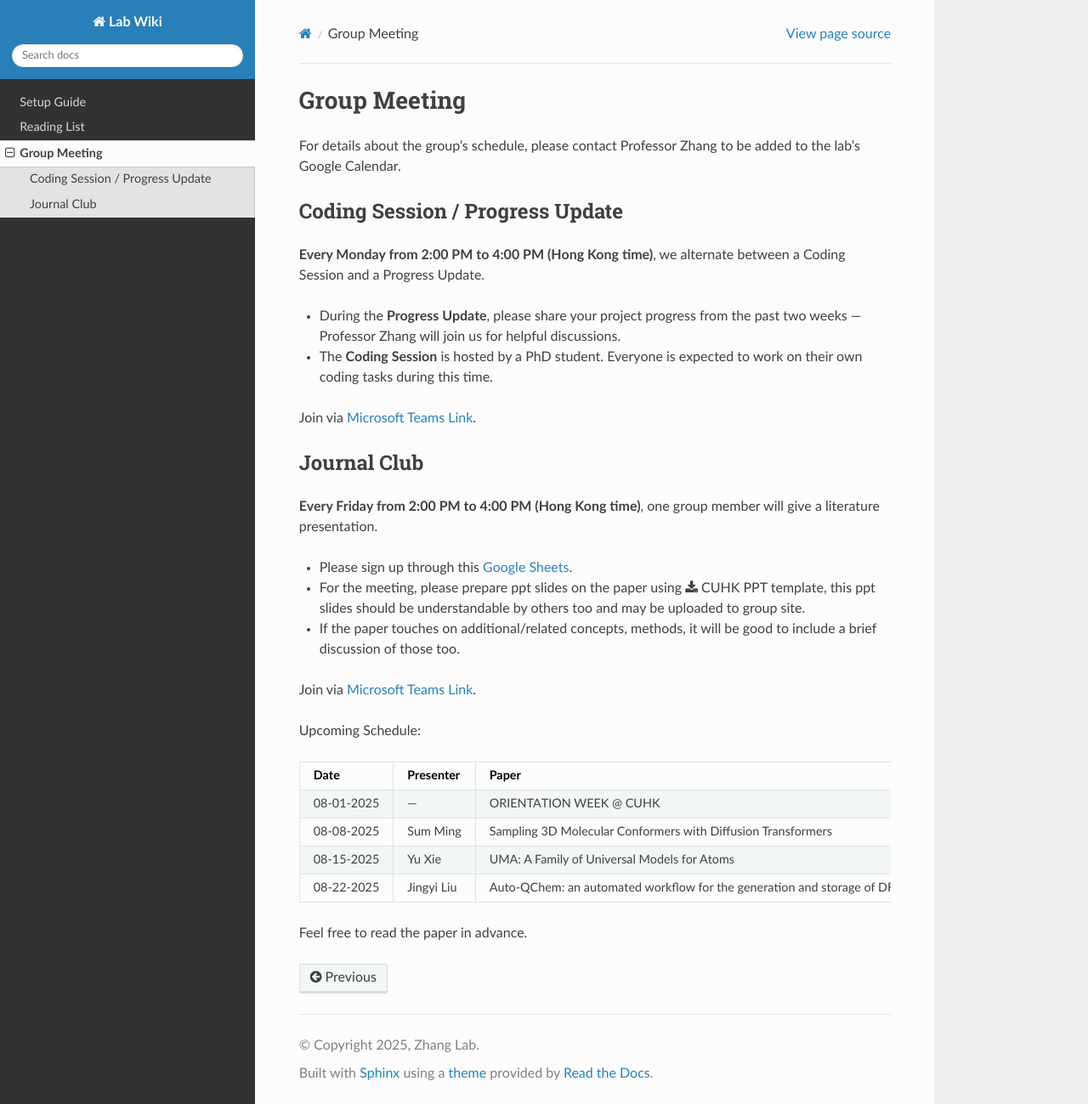
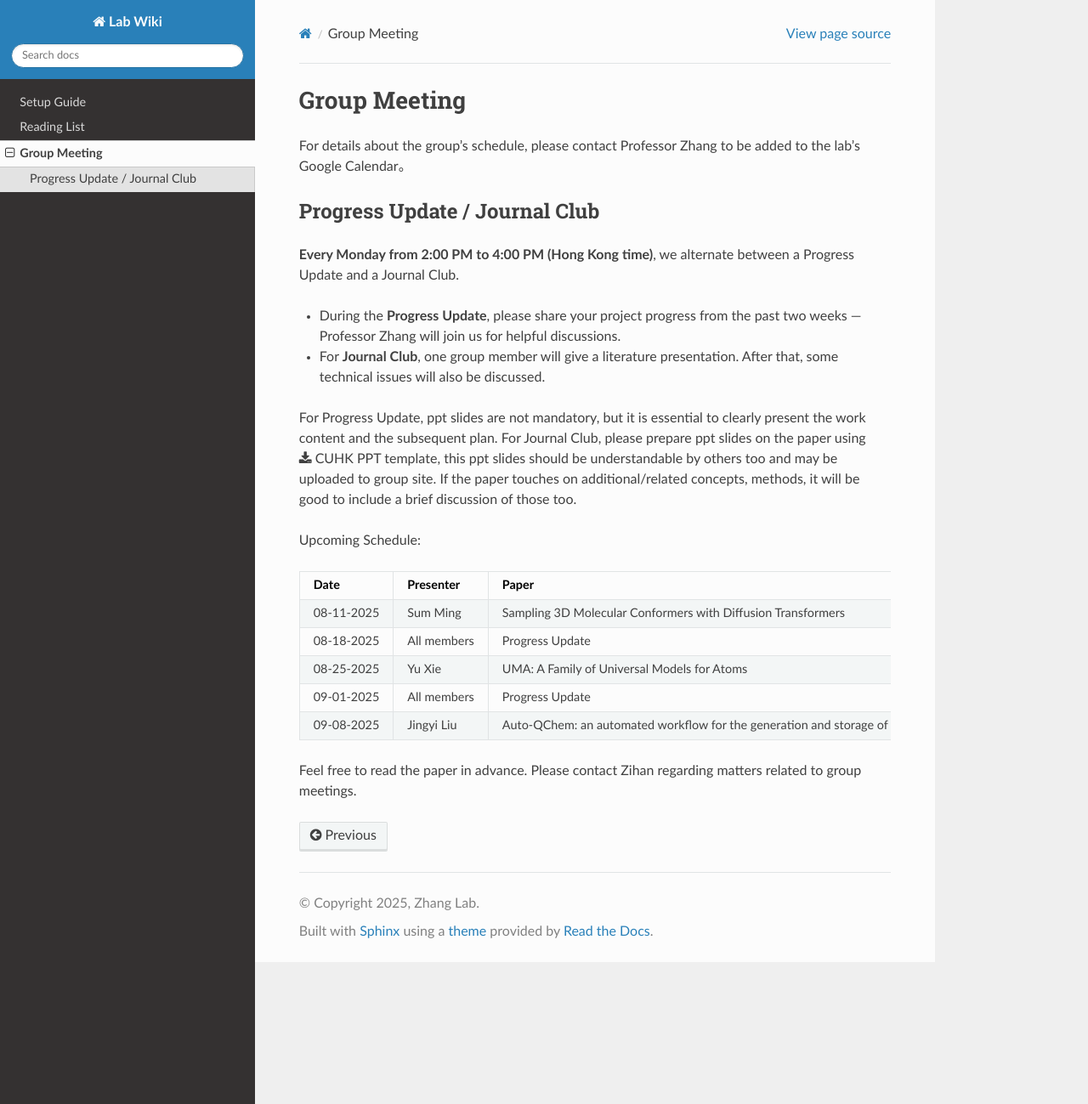
Before and after one commit to ZihanL1/Lab-Wiki, a Sphinx documentation site: the page built from docs/source/meeting.rst, in a window 1280 px wide and 1299 px high. Shown: the whole window at 85% size. Built offline with Sphinx 7.4.7 and the Read the Docs theme 3.1.0, drawn with Linux system fonts in a browser that asks for light colours.

Commit message:
Update meeting.rst

```diff
--- a/docs/source/meeting.rst
+++ b/docs/source/meeting.rst
@@ -1,31 +1,19 @@
 Group Meeting
 =============
 
-For details about the group's schedule, please contact Professor Zhang to be added to the lab’s Google Calendar.
+For details about the group's schedule, please contact Professor Zhang to be added to the lab’s Google Calendar。
 
-Coding Session / Progress Update
+Progress Update / Journal Club
 --------------------------------
 
-**Every Monday from 2:00 PM to 4:00 PM (Hong Kong time)**, we alternate between a Coding Session and a Progress Update.
+**Every Monday from 2:00 PM to 4:00 PM (Hong Kong time)**, we alternate between a Progress Update and a Journal Club.
 
 - During the **Progress Update**, please share your project progress from the past two weeks — Professor Zhang will join us for helpful discussions.
 
-- The **Coding Session** is hosted by a PhD student. Everyone is expected to work on their own coding tasks during this time.
+- For **Journal Club**, one group member will give a literature presentation. After that, some technical issues will also be discussed.
 
-Join via `Microsoft Teams Link <teams.microsoft.com/l/meetup-join/19%3ameeting_YWQ1OWNhYzAtODk0YS00MTU4LTgyZDUtYjgyZGExYThlMjI4%40thread.v2/0?context=%7b"Tid"%3a"a2c8f93f-126b-4596-a360-8941a8984b08"%2c"Oid"%3a"a01f610e-456a-478e-a980-248fa8edd125"%7d>`_.
-
-Journal Club
-------------
-
-**Every Friday from 2:00 PM to 4:00 PM (Hong Kong time)**, one group member will give a literature presentation.
-
-- Please sign up through this `Google Sheets <https://docs.google.com/spreadsheets/d/1qY0DdMxTijAAlCZGIjdSfX9dCdXMqbiCIICGx79REPk/edit?gid=0#gid=0>`_.
-
-- For the meeting, please prepare ppt slides on the paper using :download:`CUHK PPT template <_static/CUHK60_PPT_Template_16-9.pptx>`, this ppt slides should be understandable by others too and may be uploaded to group site.
-
-- If the paper touches on additional/related concepts, methods, it will be good to include a brief discussion of those too.
-
-Join via `Microsoft Teams Link <https://teams.microsoft.com/dl/launcher/launcher.html?url=%2F_%23%2Fl%2Fmeetup-join%2F19%3Ameeting_YThjMjI5OTktZWFlNS00NDFlLWJmZmYtYTlkZjNmYmUxZWRm%40thread.v2%2F0%3Fcontext%3D%257b%2522Tid%2522%253a%2522a2c8f93f-126b-4596-a360-8941a8984b08%2522%252c%2522Oid%2522%253a%2522a01f610e-456a-478e-a980-248fa8edd125%2522%257d%26anon%3Dtrue&type=meetup-join&deeplinkId=65a98c1f-5878-4879-a129-363e23c584eb&directDl=true&msLaunch=true&enableMobilePage=true&suppressPrompt=true>`_.
+For Progress Update, ppt slides are not mandatory, but it is essential to clearly present the work content and the subsequent plan.
+For Journal Club, please prepare ppt slides on the paper using :download:`CUHK PPT template <_static/CUHK60_PPT_Template_16-9.pptx>`, this ppt slides should be understandable by others too and may be uploaded to group site. If the paper touches on additional/related concepts, methods, it will be good to include a brief discussion of those too.
 
 Upcoming Schedule:
 
@@ -36,17 +24,20 @@ Upcoming Schedule:
    * - **Date**
      - **Presenter**
      - **Paper**
-   * - 08-01-2025
-     - —
-     - ORIENTATION WEEK @ CUHK
-   * - 08-08-2025
+   * - 08-11-2025
      - Sum Ming
      - Sampling 3D Molecular Conformers with Diffusion Transformers
-   * - 08-15-2025
+   * - 08-18-2025
+     - All members
+     - Progress Update
+   * - 08-25-2025
      - Yu Xie
      - UMA: A Family of Universal Models for Atoms
-   * - 08-22-2025
+   * - 09-01-2025
+     - All members
+     - Progress Update
+   * - 09-08-2025
      - Jingyi Liu
      - Auto-QChem: an automated workflow for the generation and storage of DFT calculations for organic molecules
 
-Feel free to read the paper in advance.
+Feel free to read the paper in advance. Please contact Zihan regarding matters related to group meetings.
```
